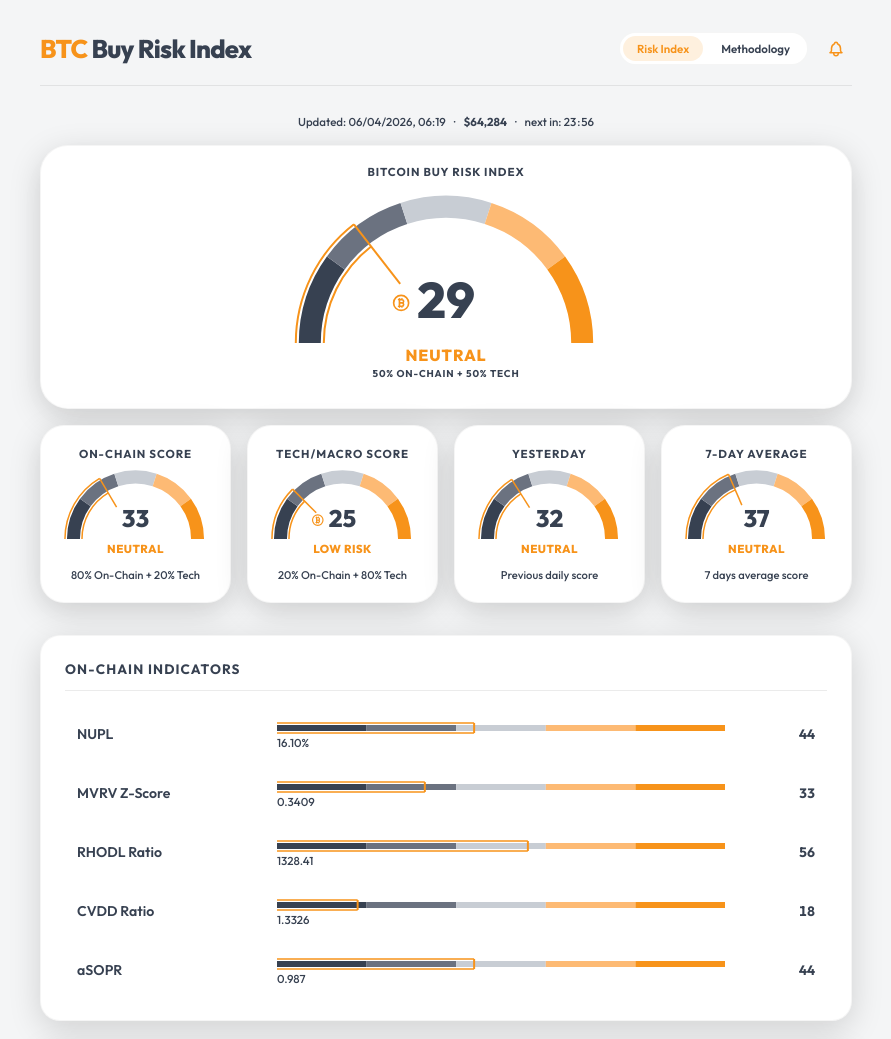
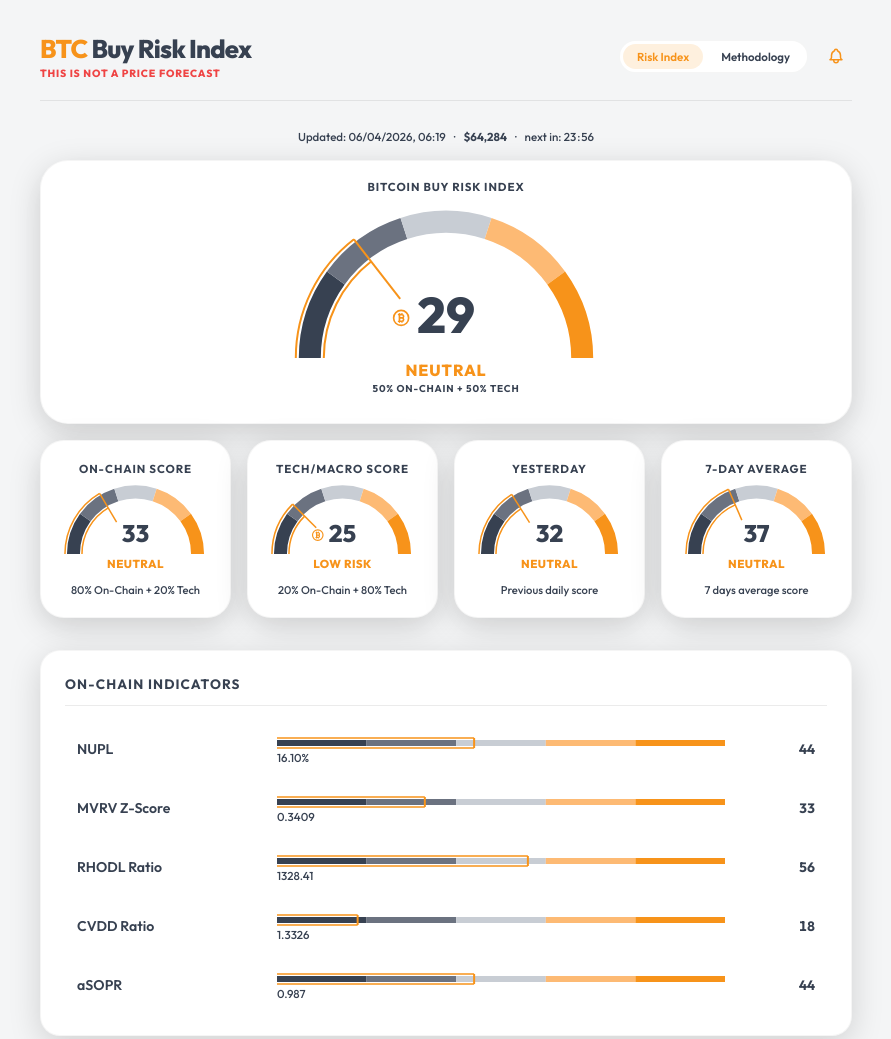
Before and after one commit to heavymetalmax/BitcoinScore, a plain HTML site: page web/index.html in a window 1280 px wide. Shown: the top 1039 px of the page, without its empty margins (194-1085 px from the left). Drawn offline with Linux system fonts and the light colour scheme.

Commit message:
chore: add 'this is not a price forecast' disclaimer under logo title in header

```diff
--- a/web/index.html
+++ b/web/index.html
@@ -1859,6 +1859,10 @@
         <span class="en"><span class="logo-accent">BTC</span> Buy Risk Index</span>
         <span class="ua">Індекс ризику <span class="logo-accent">BTC</span></span>
       </h1>
+      <div style="font-size: 0.65rem; font-weight: 800; text-transform: uppercase; letter-spacing: 0.08em; color: #ef4444; margin-top: 2px;">
+        <span class="en">This is not a price forecast</span>
+        <span class="ua">Це не прогноз ціни</span>
+      </div>
     </div>
     <div class="nav-actions">
       <div class="nav-menu">
```
